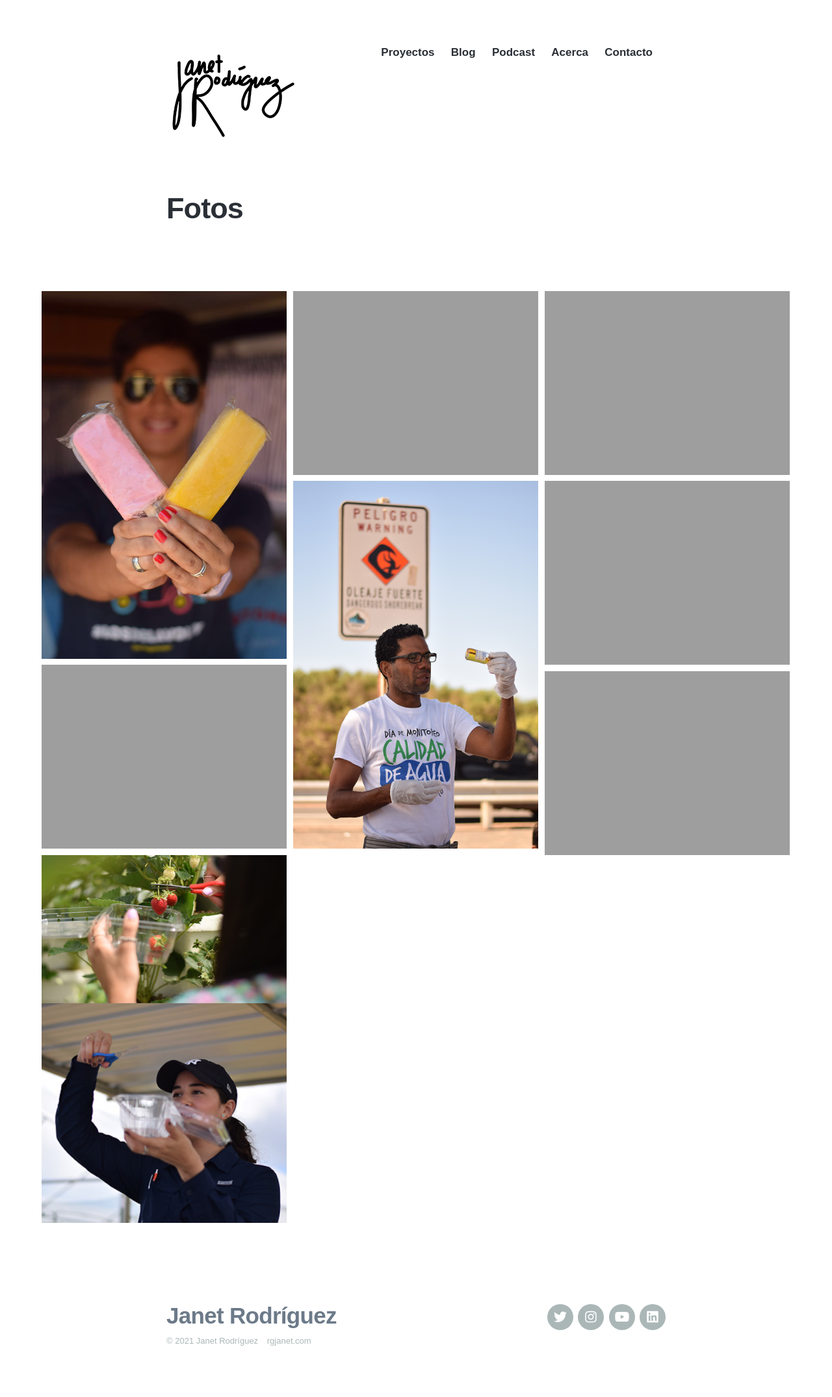
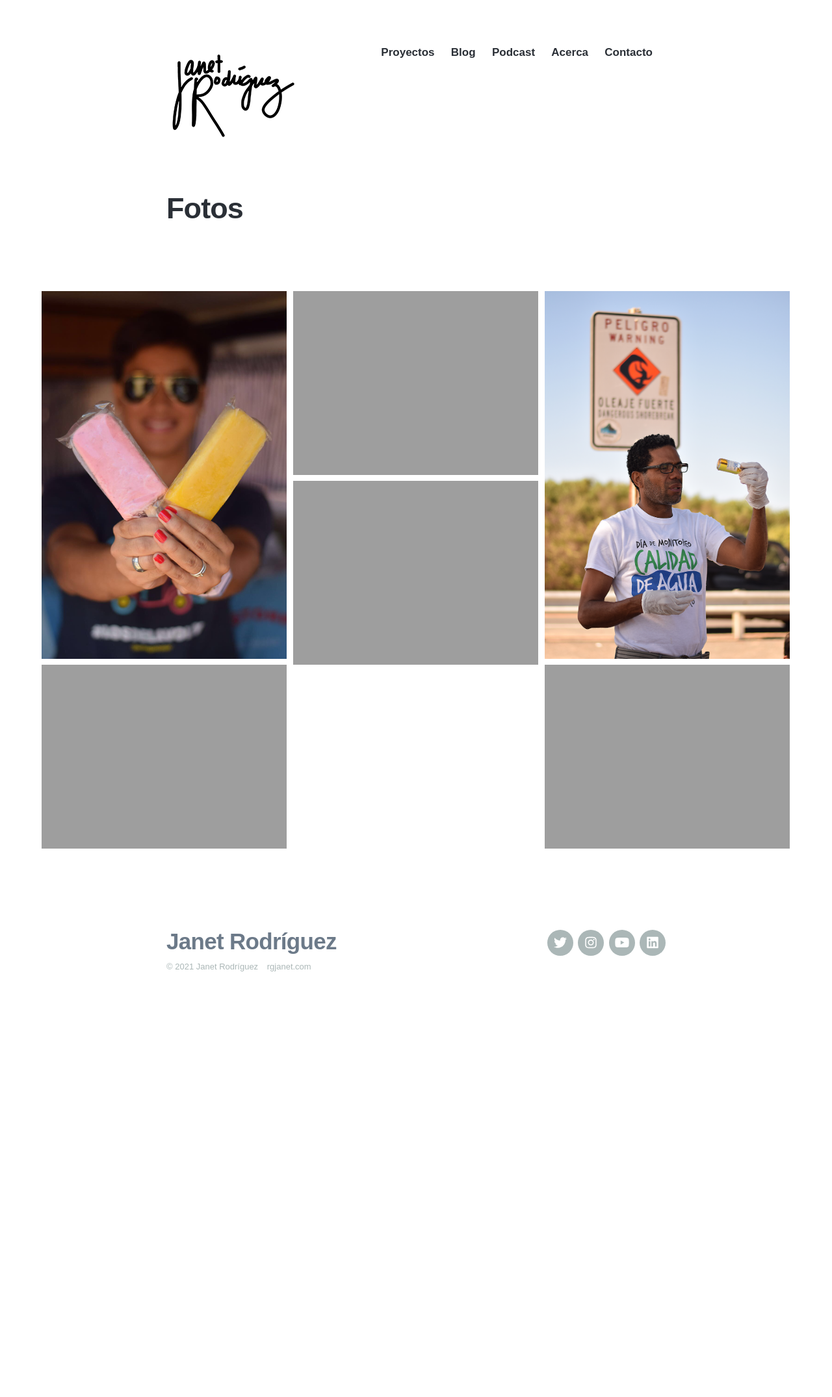
Before and after one commit to rgjanet/rgjanet.github.io, a Jekyll site: the page built from _projects/2020-02-20-fotos.md, in a window 1280 px wide. Shown: the whole page at 65% size. Built offline with Jekyll 4.4.1, drawn with Linux system fonts in a browser that asks for light colours; nearby versions of some CDN libraries; some web fonts are replaced; after the commit the page ends 1574 px from its top, so only the background shows below that.

Commit message:
Update 2020-02-20-fotos.md

```diff
--- a/_projects/2020-02-20-fotos.md
+++ b/_projects/2020-02-20-fotos.md
@@ -7,11 +7,9 @@ featured_image: '/images/Proyectos/ElGranCombo1.png'
 
 <div class="gallery" data-columns="3">
 	<img src="https://www.rgjanet.com/images/Fotos/ArtsyPops.png">
-	<img src="https://www.rgjanet.com/images/Fotos/ArtsyPops6.png">
 	<img src="https://www.rgjanet.com/images/Fotos/MonitoreoAgua1.png">
 	<img src="https://www.rgjanet.com/images/Fotos/MonitoreoAgua2.png">
 	<img src="https://www.rgjanet.com/images/Fotos/Pedraza.png">
   	<img src="https://www.rgjanet.com/images/Proyectos/ElGranCombo1.png">
 	<img src="https://www.rgjanet.com/images/Proyectos/ElFogondela31.png">
-	<img src="https://www.rgjanet.com/images/Fotos/SweetWaterFarm1.png">
 </div>
```
